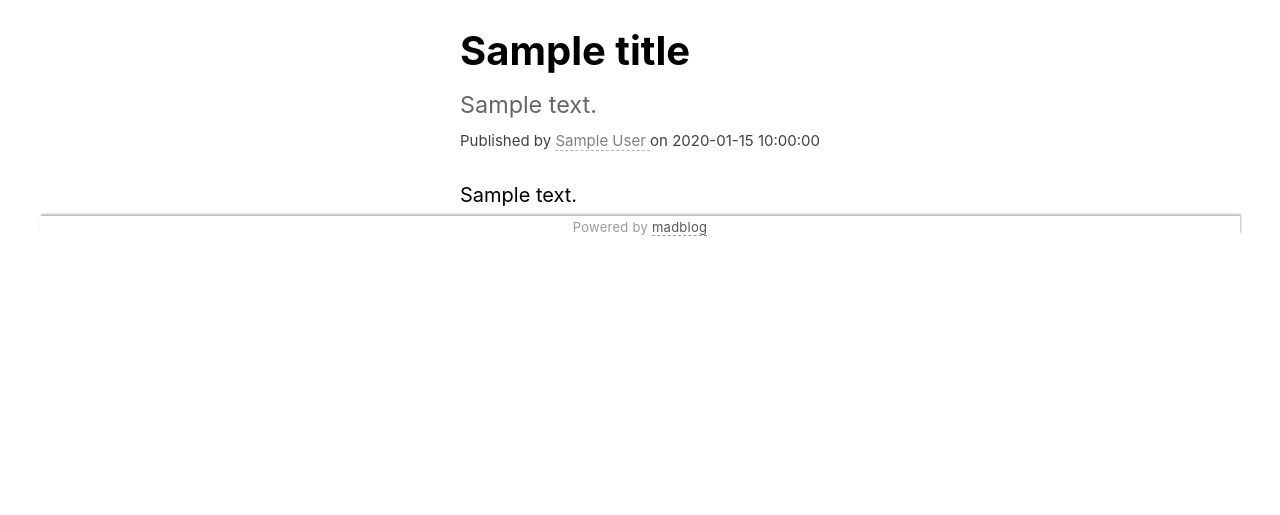
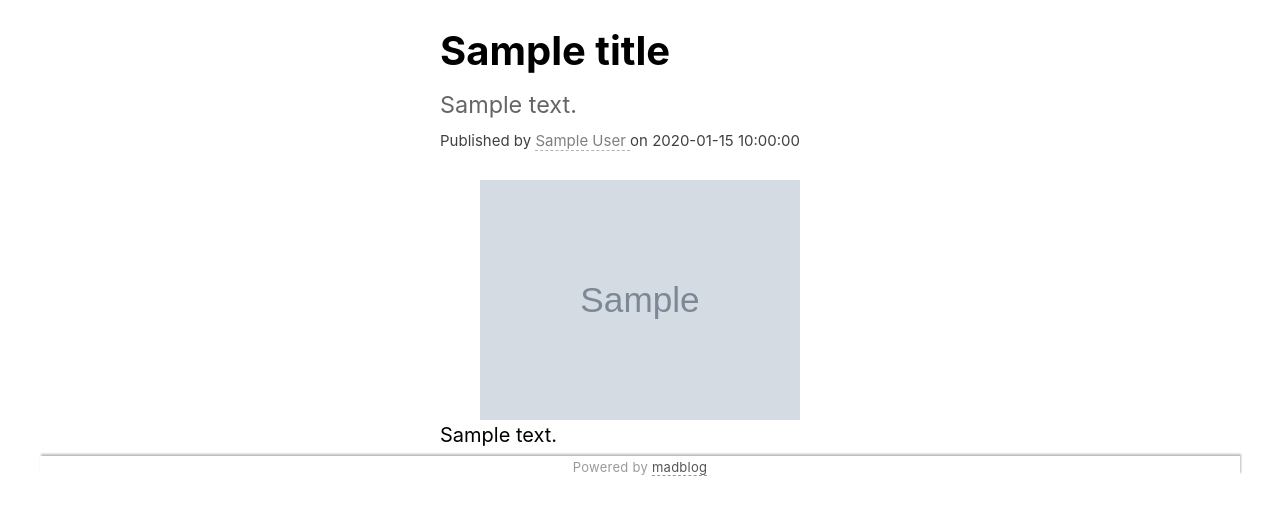
Before and after one commit to blacklight/madblog, a Python web app: template madblog/templates/article.html in a window 1280 px wide. Shown: the top 515 px of the page. Run offline with Jinja, Linux system fonts and the light colour scheme; the template is opened without the code that fills it: most values are stand-ins (such as "Sample title", 1, 10 or a date in 2020); grey boxes marked "Sample" are stand-in pictures.

Commit message:
Added support for main article image on the article head

```diff
--- a/madblog/static/css/blog.css
+++ b/madblog/static/css/blog.css
@@ -48,3 +48,14 @@ a:hover {
   padding: 0 .5em;
   overflow: auto;
 }
+
+.main-image-container {
+  width: 100%;
+  display: flex;
+  align-items: center;
+  justify-content: center;
+}
+
+.main-image-container img {
+  width: 80%;
+}
--- a/madblog/templates/article.html
+++ b/madblog/templates/article.html
@@ -34,6 +34,12 @@
             {% endif %}
         {% endif %}
 
+        {% if image %}
+        <div class="main-image-container">
+            <img class="main-image" src="{{ image }}" alt=".">
+        </div>
+        {% endif %}
+
         <div class="content">
             {{ content | safe }}
         </div>
```
Also changed, not shown: 1 other file.
